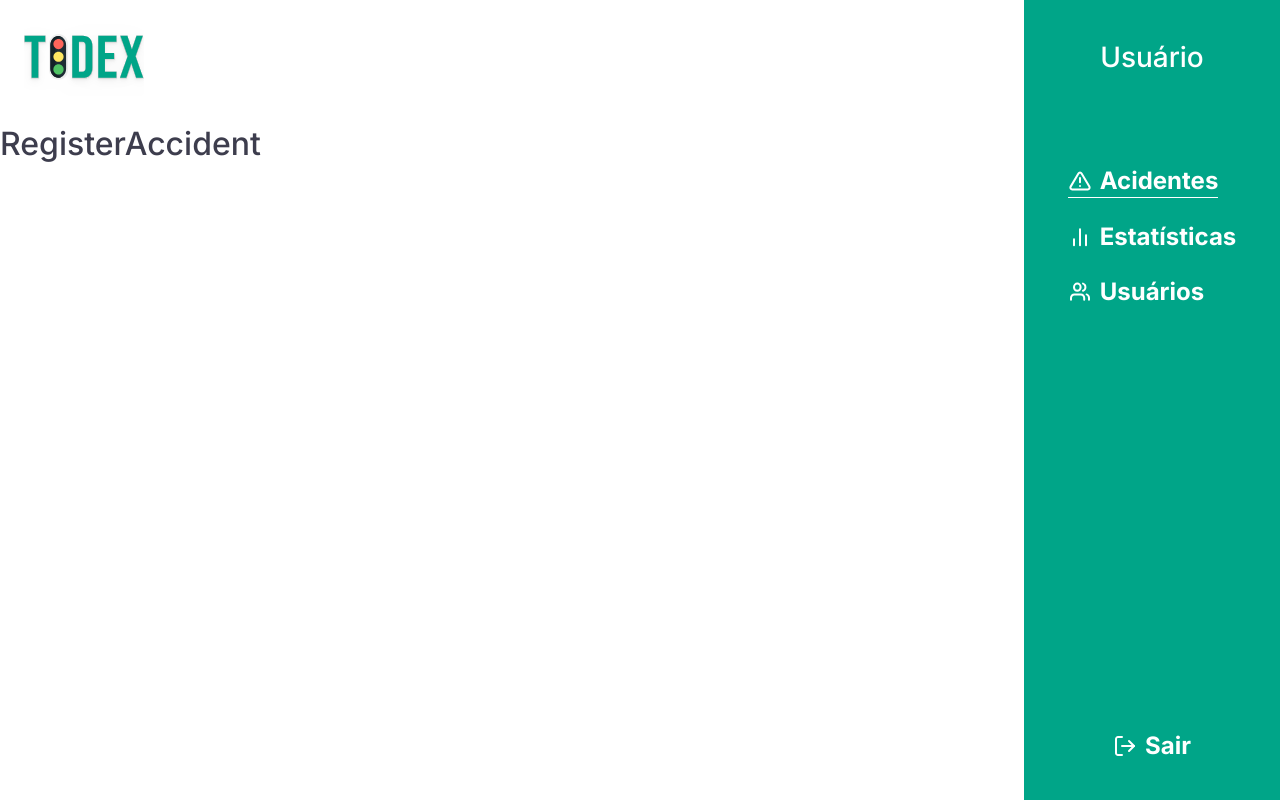
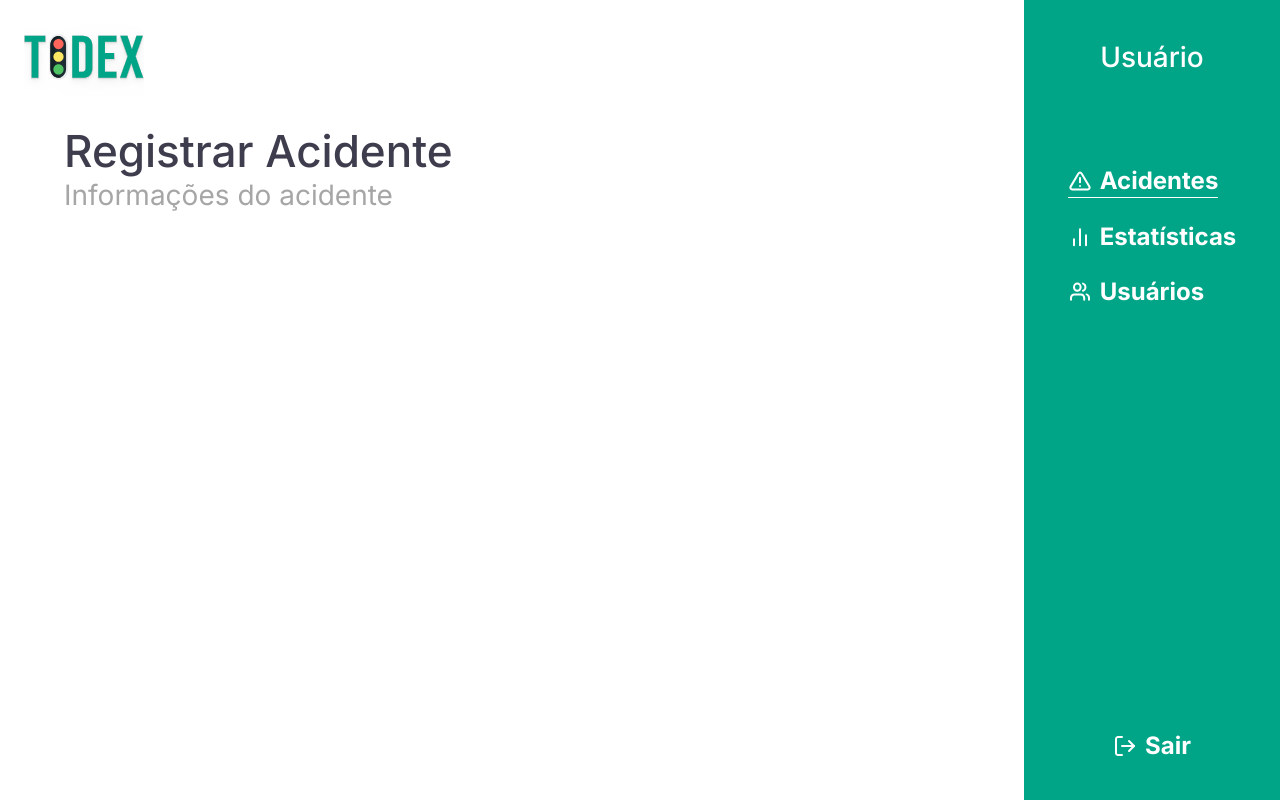
Before and after one commit to lucasarlim/tidex-web, a React (Create React App) app: page /acidentes/registrar in a window 1280 px wide. Built offline with nearby package versions, Linux system fonts and the light colour scheme; no server answers.

Commit message:
Form Header created

```diff
--- /dev/null
+++ b/src/components/FormHeader/index.jsx
@@ -0,0 +1,18 @@
+import PropTypes from 'prop-types';
+import { Container, Title, Subtitle } from './styles';
+
+function FormHeader({ title, subtitle }) {
+	return (
+		<Container>
+			<Title>{title}</Title>
+			<Subtitle>{subtitle}</Subtitle>
+		</Container>
+	);
+}
+
+FormHeader.propTypes = {
+	title: PropTypes.string.isRequired,
+	subtitle: PropTypes.string.isRequired,
+};
+
+export default FormHeader;
--- /dev/null
+++ b/src/components/FormHeader/styles.js
@@ -0,0 +1,20 @@
+import styled from 'styled-components';
+import { useTheme } from '../../styles/theme';
+
+export const Container = styled.div`
+	display: flex;
+	width: 100%;
+	flex-direction: column;
+	justify-content: center;
+	align-items: flex-start;
+`;
+
+export const Title = styled.h1`
+	font-size: 44px;
+`;
+
+export const Subtitle = styled.h3`
+	font-size: 28px;
+	font-weight: normal;
+	color: ${useTheme.grayDarker};
+`;
--- a/src/pages/RegisterAccident/index.jsx
+++ b/src/pages/RegisterAccident/index.jsx
@@ -1,9 +1,16 @@
 import Menu from '../../components/Menu';
+import FormHeader from '../../components/FormHeader';
+import { Container } from './styles';
 
 function RegisterAccident() {
 	return (
 		<Menu>
-			<h1>RegisterAccident</h1>
+			<Container>
+				<FormHeader
+					title="Registrar Acidente"
+					subtitle="Informações do acidente"
+				/>
+			</Container>
 		</Menu>
 	);
 }
--- a/src/pages/RegisterAccident/styles.js
+++ b/src/pages/RegisterAccident/styles.js
@@ -1,2 +1,7 @@
-// import styled from 'styled-components';
-// import { useTheme } from '../../styles/theme';
+import styled from 'styled-components';
+
+// eslint-disable-next-line import/prefer-default-export
+export const Container = styled.div`
+	width: 100%;
+	padding: 0 5vw;
+`;
```
